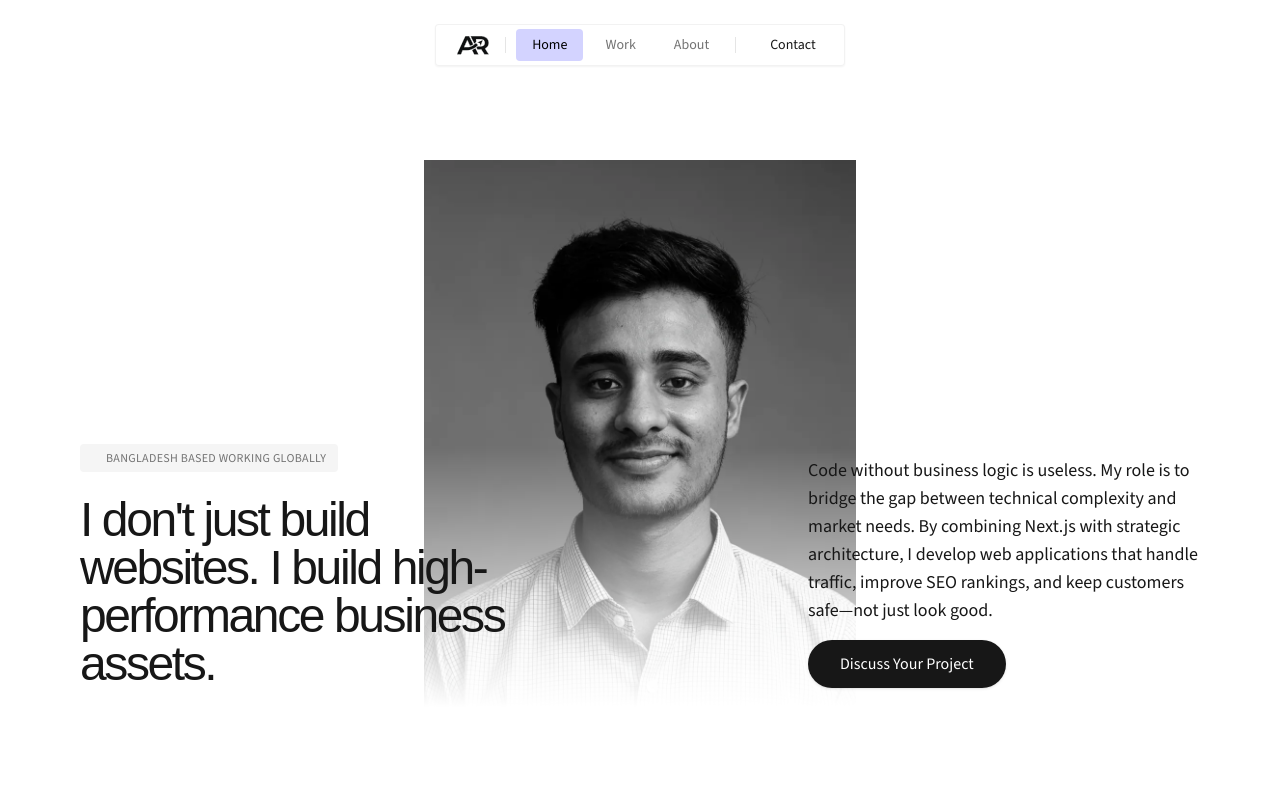
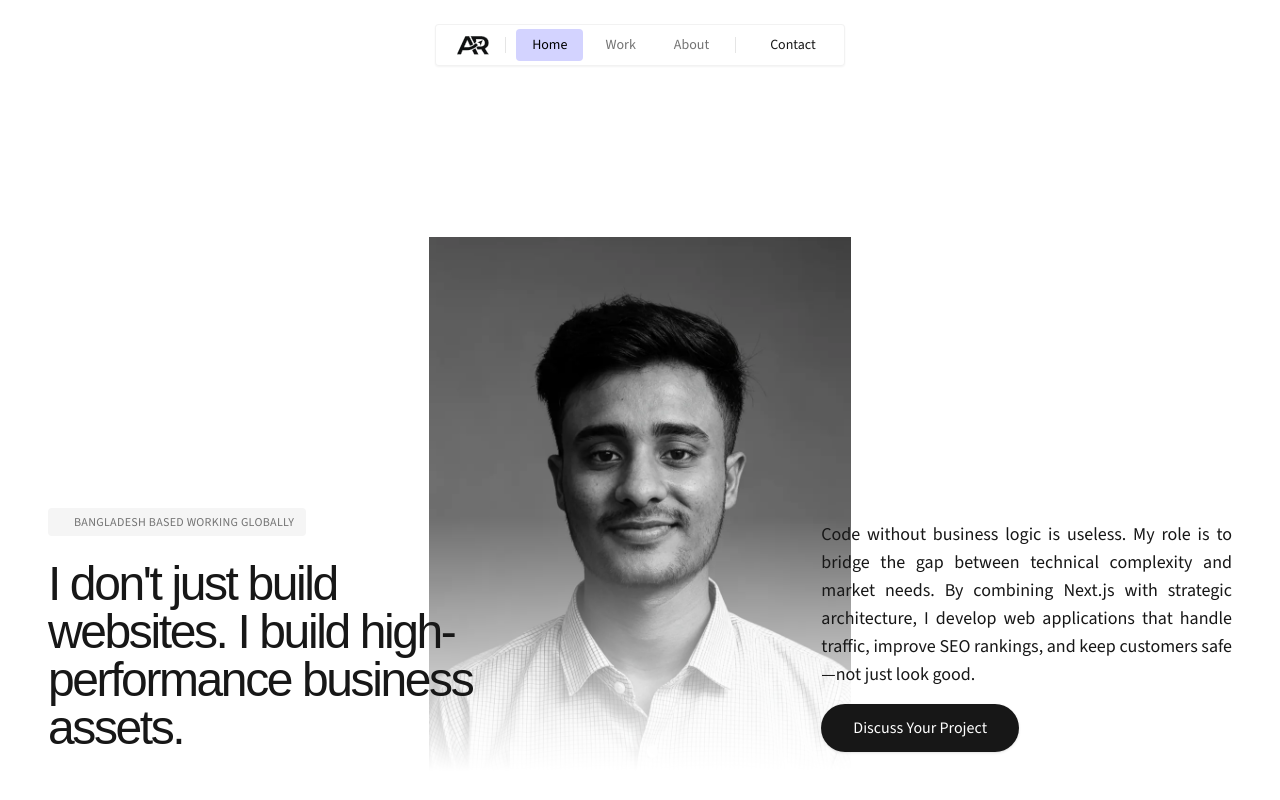
Before and after one commit to developerarif10/arifurrahman.xyz, a Next.js app: page / in a window 1280 px wide. Shown: the top 800 px of the page. Built offline with nearby package versions, Linux system fonts and the light colour scheme; a web font is replaced by a local one.

Commit message:
update the hero section

```diff
--- a/components/hero-section.jsx
+++ b/components/hero-section.jsx
@@ -7,13 +7,13 @@ import Link from "next/link";
 
 export default function HeroSection() {
   return (
-    <section className="relative min-h-screen w-full bg-white flex flex-col pt-20 md:pt-24 pb-12 md:pb-16 overflow-hidden">
+    <section className="relative min-h-screen w-full bg-white flex flex-col pt-20 md:pt-24 overflow-hidden">
 
       {/* Background/Gradient */}
       <div className="absolute inset-0 bg-white z-0 pointer-events-none" />
 
       {/* Main Grid Container */}
-      <div className="relative z-10 w-full max-w-[1400px] mx-auto px-6 md:px-12 lg:px-20 flex-1 flex flex-col justify-end">
+      <div className="relative z-10 w-full max-w-[1400px] mx-auto px-6 md:px-12 lg:px-12 flex-1 flex flex-col justify-end">
 
         {/* Upper Setup: Image & Layout */}
         <div className="flex-1 relative grid grid-cols-1 lg:grid-cols-12 gap-8 lg:items-end lg:content-end h-full">
@@ -23,9 +23,9 @@ export default function HeroSection() {
                 initial={{ opacity: 0, scale: 0.95 }}
                 animate={{ opacity: 1, scale: 1 }}
                 transition={{ duration: 1 }}
-                className="relative h-[45vh] w-full order-3 lg:absolute lg:inset-x-0 lg:bottom-0 flex justify-center items-end pointer-events-none z-10 lg:-z-10 lg:h-[90%] lg:order-none mt-auto lg:mt-0"
+                className="relative h-[40vh] w-full order-2 lg:absolute lg:inset-x-0 lg:bottom-0 flex justify-center items-end pointer-events-none z-10 lg:-z-10 lg:h-[80%] lg:order-none -mt-6 lg:mt-0"
             >
-                <div className="relative w-full max-w-sm md:max-w-lg lg:max-w-2xl h-full mx-auto">
+                <div className="relative w-full max-w-sm md:max-w-lg lg:max-w-xl h-full mx-auto">
                     {/* The Image Itself */}
                     <div className="relative w-full h-full [mask-image:linear-gradient(to_bottom,black_60%,transparent_98%)] lg:[mask-image:linear-gradient(to_bottom,black_50%,transparent_95%)]">
                          <Image
@@ -72,13 +72,13 @@ export default function HeroSection() {
             <div className="hidden lg:block lg:col-span-2"></div>
 
             {/* Right Content: Description & Button */}
-            <div className="lg:col-span-5 relative z-10 flex flex-col justify-end items-start lg:pl-14 pb-8 lg:pb-12 order-2 lg:order-none">
+            <div className="lg:col-span-5 relative z-10 flex flex-col justify-end items-start lg:pl-16 pb-8 lg:pb-12 order-3 lg:order-none">
                  <motion.p
                     initial={{ opacity: 0, y: 30 }}
                     whileInView={{ opacity: 1, y: 0 }}
                     transition={{ delay: 0.4, duration: 0.8 }}
                     viewport={{ once: true }}
-                    className="text-base md:text-lg font-normal text-neutral-900 mb-4 max-w-md"
+                    className="text-base text-justify md:text-lg font-normal text-neutral-900 mb-4 max-w-md"
                 >
                   Code without business logic is useless. My role is to bridge the gap between technical complexity and market needs. By combining Next.js with strategic architecture, I develop web applications that handle traffic, improve SEO rankings, and keep customers safe—not just look good.
                 </motion.p>
```
